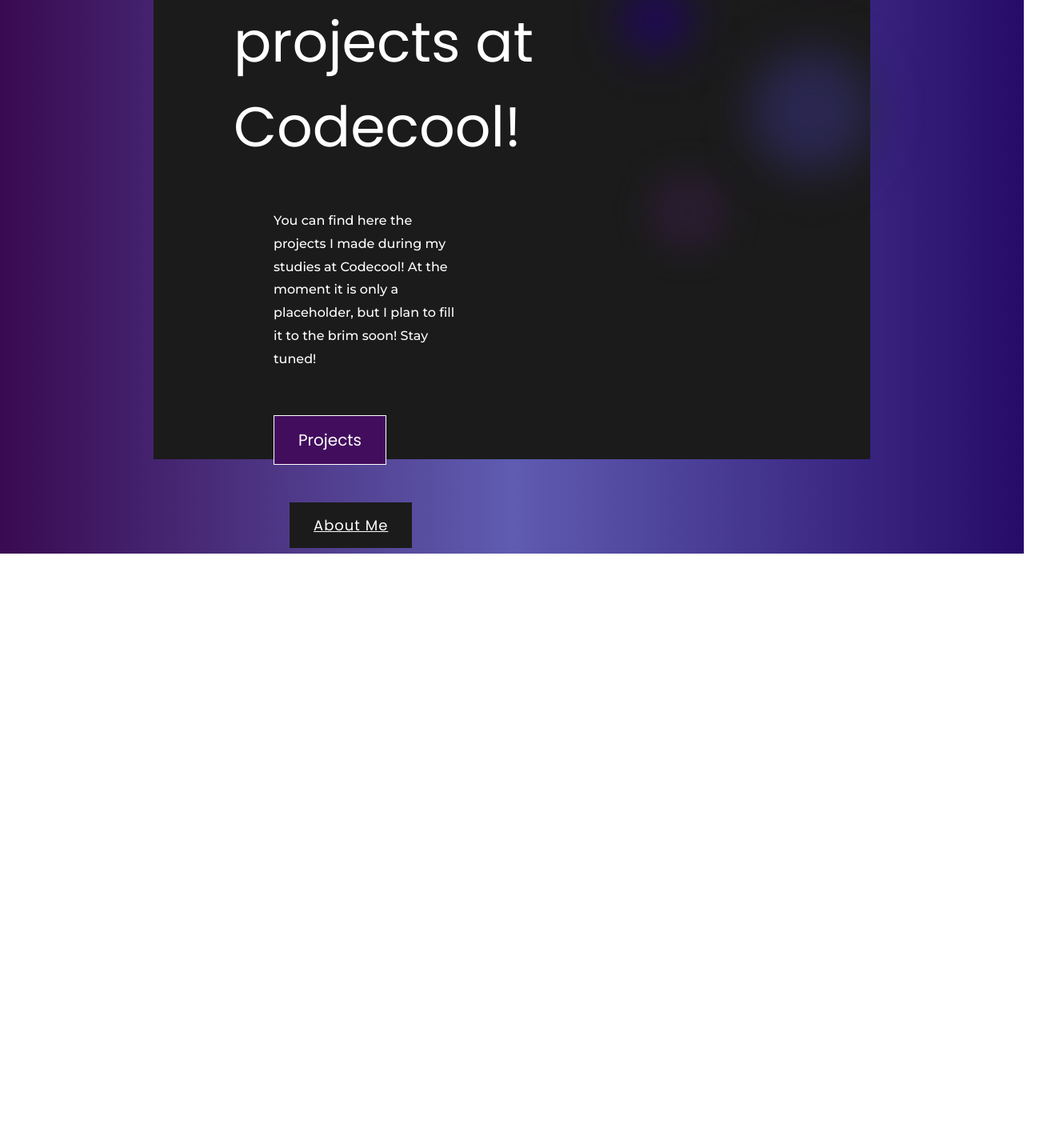
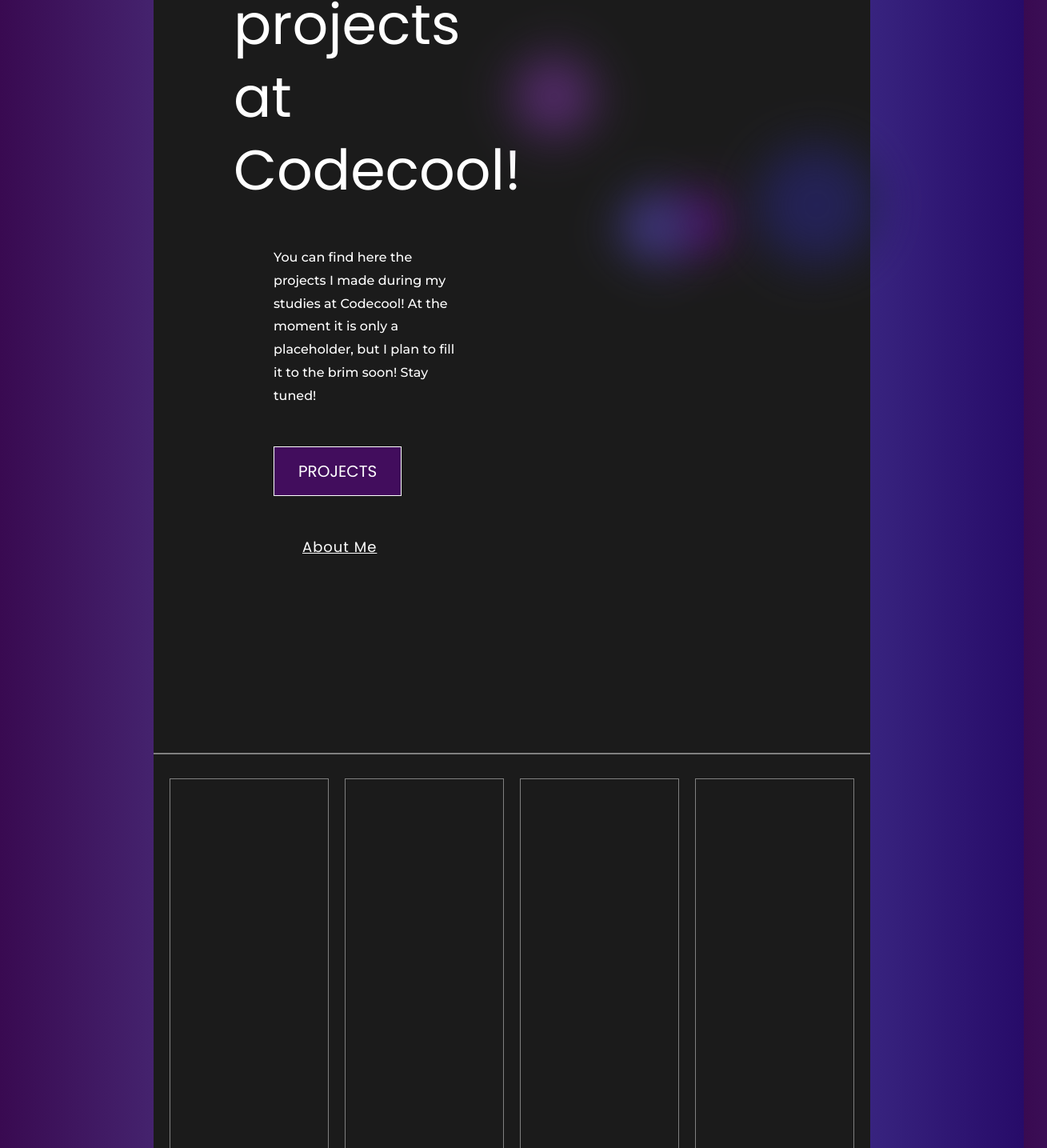
Before and after one commit to Kozakadam/projects, a React (Create React App) app in the folder react-gh-pages/: page / in a window 1280 px wide. Shown: the part 406-1841 px from the top of the page at 80% size, 1309 px wide, since content can reach past the window. Before the commit the page ends 1098 px from the top, so only its background shows below. Built offline with nearby package versions, Linux system fonts and the light colour scheme; a web font is replaced by a local one.

Commit message:
add placeholders for future content

```diff
--- a/react-gh-pages/src/App.css
+++ b/react-gh-pages/src/App.css
@@ -1,4 +1,5 @@
 @import url('https://fonts.googleapis.com/css2?family=Montserrat:wght@300;500&family=Overpass+Mono&family=Overpass:wght@300&family=Pathway+Gothic+One&family=Poppins:wght@300;400&display=swap');
+@import url('https://fonts.googleapis.com/css2?family=Material+Symbols+Outlined:opsz,wght,FILL,GRAD@20..48,100..700,0..1,-50..200');
 body{
   width: 100%;
   height: 100%;
@@ -10,7 +11,7 @@
   margin: 0 auto;
   margin-top: 100px;
   width: 70vw;
-  height: 110vh;
+  /* height: 110vh; */
   text-align: center;
   background-color: rgb(27, 27, 27);
 }
@@ -29,11 +30,21 @@
   font-family: 'Montserrat', 'sans-serif';
   letter-spacing: 1px;
   font-size: 20px;
+  box-shadow: 0px 0px 0px 0px rgb(27, 27, 27);
+  transition: box-shadow 500ms;
+  /* border-bottom-width: 0px; */
+}
+
+#navbar > li:hover{
+  cursor: pointer;
+  transition: box-shadow 500ms;
+  box-shadow: 0px 1px 0px 0px white;
+  /* border-bottom-width: 100px; */
 }
 
 #home{
   display: grid;
-  grid-template-columns: 50% auto;
+  grid-template-columns: 42% auto;
   /* width:50%; */
   margin-top: 180px;
   margin-left: 100px;
@@ -42,6 +53,7 @@
   font-size: 70px;
   font-family: 'Poppins', 'sans-serif';
   text-align: left;
+  line-height: 130%;
 }
 
 .details{
@@ -49,7 +61,7 @@
   font-family: 'Montserrat', 'sans-serif';
   margin-top: 50px;
   margin-left: 50px;
-  width: 60%;
+  width: 70%;
   line-height: 1.8;
 }
 
@@ -63,20 +75,64 @@
   font-family: 'Poppins', 'sans-serif';
   background-color: #420d5d;
   border: 1px solid white;
+  text-transform: uppercase;
+  width: 160px;
+  box-shadow: inset 0 0 0 0 white;
+  transition: 300ms;
+}
+
+#projectButton:hover{
+  transition: 300ms;
+  box-shadow: inset 160px 0 0 0 rgb(106, 49, 149);
+  border-color: rgb(106, 49, 149);
 }
 
 #aboutMeButton{
   color: white;
-  padding: 15px;
-  padding-left: 30px;
-  padding-right: 30px;
+  /* padding: 15px; */
+  /* padding-left: 30px; */
+  /* padding-right: 30px; */
+  margin-left: 5px;
   font-size: 18px;
   font-family: 'Poppins', 'sans-serif';
   letter-spacing: 1px;
+  text-decoration: underline;
+}
+
+.material-symbols-outlined {
+  position: relative;
+  /* margin-left: 50px; */
+  font-size: 30px;
+  top: 8px;
+  height: fit-content;
+  opacity: 0;
+  transition: opacity 300ms;
+  color: white;
+  font-variation-settings:
+  'FILL' 0,
+  'wght' 400,
+  'GRAD' 0,
+  'opsz' 48
+}
+
+#aboutMeButtonContainer{
+  /* position: absolute;
+  display: inline; */
   background-color: rgb(27, 27, 27);
   border: none;
-  margin-left: 70px;
-  text-decoration: underline;
+  margin-left: 45px;
+  /* margin-top: 50px; */
+  /* height: 30px;
+  width: 200px; */
+}
+
+#aboutMeButtonContainer:hover .material-symbols-outlined{
+  transition: opacity 300ms;
+  opacity: 1;
+}
+
+#aboutMeButtonContainer:hover, #projectButton {
+  cursor: pointer;
 }
 
 .circle{
@@ -88,34 +144,261 @@
 }
 
 .circle1{
-  margin-top: 20px;
-  margin: 10px;
-  background-color: #330947;
-  margin-left: 320px;
+  position: absolute;
+  /* margin: 10px; */
+  background-color: #570d79;
+  left: 370px;
+  top: 100px;
   height: 70px;
   width: 70px;
-
+  scale: 1;
+  filter: blur(30px);
+  animation: scaleup 5s infinite, circle1move 15s infinite ease-in-out;
+  /* animation: scaleUp 5s infinite; */
+  animation-timing-function: linear;
+  animation-iteration-count: infinite;
+  animation-play-state: running;
 }
 .circle2{
-  margin: 0px;
-  margin-left: 90px;
+  position: absolute;
+  /* margin: 0px; */
+  top: 180px;
+  left: 90px;
   height: 80px;
   width: 80px;
-  background-color: #1f0468;
-  filter: blur(30px)
+  background-color: #423b8b;
+  filter: blur(30px);
+  animation: scaleup 5s infinite, circle2move 15s infinite ease-in-out;
+  /* animation: scaleup 5s infinite; */
+  animation-timing-function: linear;
+  animation-iteration-count: infinite;
+  animation-play-state: running;
 }
+
 .circle3{
-  margin: 0px;
-  margin-left: 250px;
+  position: absolute;
+  /* margin: 0px; */
+  left: 300px;
+  top: 300px;
   height: 150px;
   width: 150px;
-  background-color: #2b2752;
-  filter: blur(30px)
+  background-color: #232155;
+  filter: blur(30px);
+  animation: scaleup 5s infinite, circle3move 15s infinite ease-in-out;
+  /* animation: scaleup 5s infinite; */
+  animation-timing-function: linear;
+  animation-iteration-count: infinite;
+  animation-play-state: running;
 }
 .circle4{
-margin-left: 120px;
-height: 100px;
-width: 100px;
-background-color: #361d43;
-opacity: 0.5;
+  position: absolute;
+  left: 120px;
+  top: 400px;
+  height: 100px;
+  width: 100px;
+  background-color: #542a6b;
+  /* opacity: 0.7; */
+  filter: blur(30px);
+  animation: scaleup 5s infinite, circle4move 15s infinite ease-in-out;
+  /* animation: scaleup 5s infinite; */
+  animation-timing-function: linear;
+  animation-iteration-count: infinite;
+  animation-play-state: running;
 }
+
+#spinner1, #spinner2, #spinner3, #spinner4{
+  position: absolute;
+  height: 500px;
+  width: 620px;
+  scale: 1;
+  /* animation: scaleUp 5s infinite; */
+}
+
+#spinner1{
+  animation: rotate 4s infinite, scaleUp 10s infinite;
+  animation-timing-function: linear;
+  animation-iteration-count: infinite;
+  animation-play-state: running;
+}
+
+#spinner2{
+  animation: rotate 7s infinite, scaleUp 10s infinite;
+  animation-timing-function: linear;
+  animation-iteration-count: infinite;
+  animation-play-state: running;
+}
+
+#spinner3{
+  animation: rotate 6s infinite, scaleUp 10s infinite;
+  animation-timing-function: linear;
+  animation-iteration-count: infinite;
+  animation-play-state: running;
+}
+
+#spinner4{
+  animation: rotate 5s infinite, scaleUp 10s infinite;
+  animation-timing-function: linear;
+  animation-iteration-count: infinite;
+  animation-play-state: running;
+}
+
+#projectsContainer{
+  display: grid;
+  grid-template-columns: auto auto auto auto;
+  gap: 20px;
+  margin-top: 230px;
+  padding-left: 20px;
+  padding-right: 20px;
+  padding-top: 30px;
+  /* width: 100%; */
+  height: 90vh;
+  /* background: linear-gradient(135deg, #e3e2ff, rgb(240, 207, 251)); */
+  background-color: rgb(27, 27, 27);
+  /* background-color: rgb(170, 26, 26); */
+  border-top: 2px solid grey;
+}
+
+#project1, #project2, #project3, #project4{
+  height: 500px;
+  width: auto;
+  background-color: rgb(27, 27, 27);;
+  /* border: 1px solid white; */
+  transition: scale 300ms ease-in-out;
+  border: 1px solid grey;
+}
+
+#project1:hover, #project2:hover, #project3:hover, #project4:hover{
+  scale: 1.1;
+  transition: scale 300ms ease-in-out;
+}
+
+@keyframes rotate {
+  from {rotate: 0deg;}
+  to {rotate: 360deg;}
+}
+
+/* @keyframes scaleup {
+  0% {
+   filter: blur(30px);
+  }
+  5% {
+    filter: blur(10px);
+  }
+  30% {
+    filter: blur(30px);
+  }
+  100% {
+    filter: blur(30px);
+  }
+} */
+
+@keyframes circle1move {
+  0% {
+    left: 370px;
+    top: 100px;
+    scale: 1;
+  }
+  5% {
+    left: 285px;
+    top: 215px;
+    scale: 0.5
+  }
+  8% {
+    left: 285px;
+    top: 215px;
+    scale: 0.5
+  }
+  30% {
+    left: 370px;
+    top: 100px;
+    scale: 1;
+  }
+  100% {
+    left: 370px;
+    top: 100px;
+  }
+}
+
+@keyframes circle2move {
+  0% {
+    top: 180px;
+    left: 90px;
+    scale: 1;
+  }
+  5% {
+    left: 280px;
+    top: 210px;
+    scale: 0.5
+  }
+  8% {
+    left: 280px;
+    top: 210px;
+    scale: 0.5
+  }
+  30% {
+    top: 180px;
+    left: 90px;
+    scale: 1;
+  }
+  100% {
+    top: 180px;
+    left: 90px;
+    scale: 1;
+  }
+}
+
+@keyframes circle3move {
+  0% {
+    left: 300px;
+    top: 300px;
+    scale: 1;
+  }
+  5% {
+    left: 245px;
+    top: 175px;
+    scale: 0.5
+  }
+  8% {
+    left: 245px;
+    top: 175px;
+    scale: 0.5
+  }
+  30% {
+    left: 300px;
+    top: 300px;
+    scale: 1;
+  }
+  100% {
+    left: 300px;
+    top: 300px;
+    scale: 1;
+  }
+}
+
+@keyframes circle4move {
+  0% {
+    left: 120px;
+    top: 400px;
+    scale: 1;
+  }
+  5% {
+    left: 270px;
+    top: 200px;
+    scale: 0.5
+  }
+  8% {
+    left: 270px;
+    top: 200px;
+    scale: 0.5
+  }
+  30% {
+    left: 120px;
+    top: 400px;
+    scale: 1;
+  }
+  100% {
+    left: 120px;
+    top: 400px;
+    scale: 1;
+  }
+}
--- a/react-gh-pages/src/App.js
+++ b/react-gh-pages/src/App.js
@@ -1,5 +1,7 @@
-import Navbar from './Navbar.js'
-import Home from './Home.js'
+import Navbar from './Navbar.js';
+import Home from './Home.js';
+import Projects from './Projects.js';
+import Tech from './Tech.js';
 import './App.css';
 
 function App() {
@@ -7,6 +9,8 @@
     <div className="App">
       <Navbar/>
       <Home/>
+      <Projects/>
+      <Tech/>
     </div>
   );
 }
--- a/react-gh-pages/src/Home.js
+++ b/react-gh-pages/src/Home.js
@@ -11,13 +11,24 @@
                     Stay tuned!
                 </p>
                 <button id='projectButton'>Projects</button>
-                <button id="aboutMeButton">About Me</button>
+                <button id="aboutMeButtonContainer">
+                    <span class="material-symbols-outlined">trending_flat</span>
+                    <span id="aboutMeButton">About Me</span>
+                </button>
             </div>
-            <div>
-                <div class="circle circle1"></div>
-                <div class="circle circle2"></div>
-                <div class="circle circle3"></div>
-                <div class="circle circle4"></div>
+            <div id="spinnerContainer">
+                <div id="spinner1">
+                    <div class="circle circle1"></div>
+                </div>
+                <div id="spinner2">
+                    <div class="circle circle2"></div>
+                </div>
+                <div id="spinner3">
+                    <div class="circle circle3"></div>
+                </div>
+                <div id="spinner4">
+                    <div class="circle circle4"></div>
+                </div>
             </div>
         </div>
    )
--- /dev/null
+++ b/react-gh-pages/src/Projects.js
@@ -0,0 +1,14 @@
+function Projects(){
+    return(
+        <div>
+            <div id="projectsContainer">
+                <div id="project1"></div>
+                <div id="project2"></div>
+                <div id="project3"></div>
+                <div id="project4"></div>
+            </div>
+        </div>
+    )
+}
+
+export default Projects;
--- /dev/null
+++ b/react-gh-pages/src/Tech.js
@@ -0,0 +1,5 @@
+function Tech(){
+
+}
+
+export default Tech;
```
